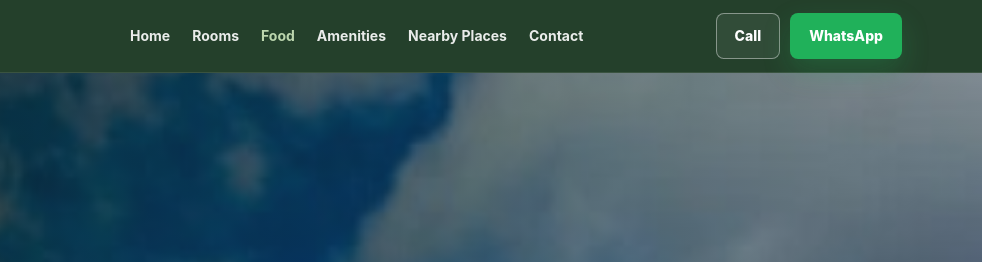
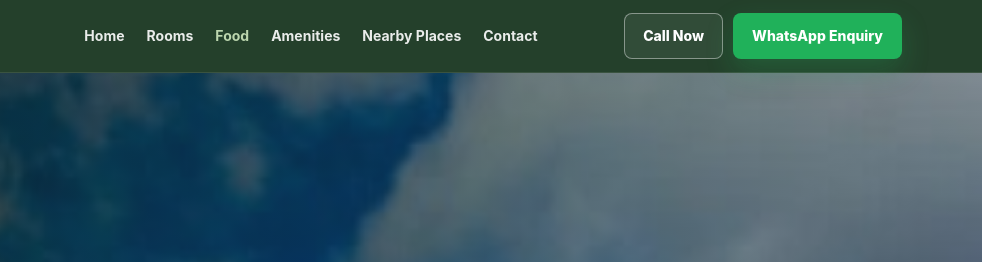
Before and after one commit to mamusthafa/sarithagali, a plain HTML site: page food.html in a window 1280 px wide. Shown: the top 262 px of the page, 298-1280 px from the left. Drawn offline with Linux system fonts and the light colour scheme; files whose address does not match are found by name.

Commit message:
Update call and WhatsApp button text in food.html

```diff
--- a/food.html
+++ b/food.html
@@ -21,7 +21,7 @@
       <nav class="navlinks">
         <a href="index.html">Home</a><a href="rooms.html">Rooms</a><a class="active" href="food.html">Food</a><a href="amenities.html">Amenities</a><a href="places.html">Nearby Places</a><a href="contact.html">Contact</a>
       </nav>
-      <div class="nav-actions"><a class="btn btn-outline desktop-only" href="tel:+918861176955">Call</a><a class="btn btn-primary" data-default-whatsapp href="#">WhatsApp</a></div>
+     <div class="nav-actions"><a class="btn btn-outline desktop-only" href="tel:+918861176955">Call Now</a><a class="btn btn-primary" data-default-whatsapp href="#">WhatsApp Enquiry</a></div>
     </div>
   </header>
 
```
